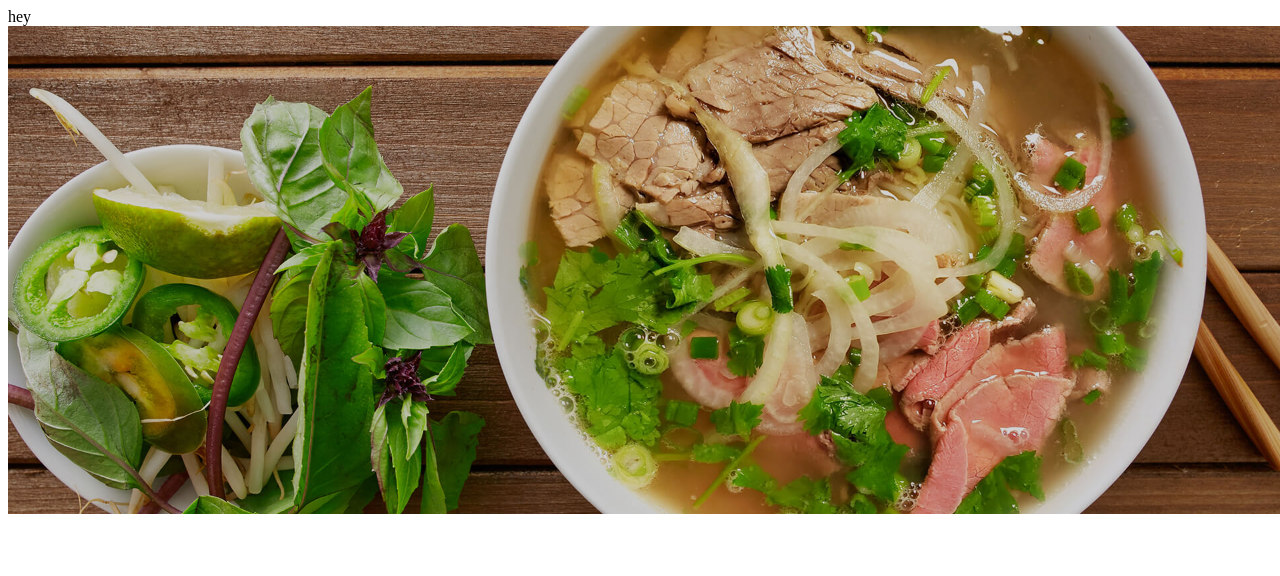
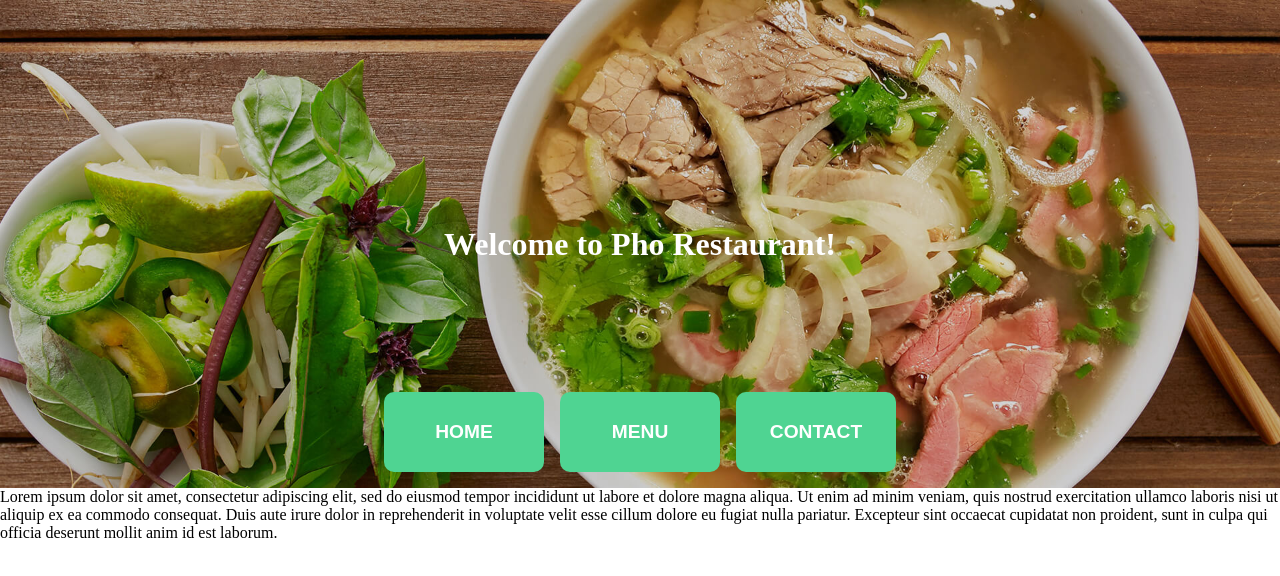
Before and after one commit to bphannavong/odin-restaurant, a website built with webpack: page src/template.html in a window 1280 px wide. Built offline with nearby package versions, Linux system fonts and the light colour scheme.

Commit message:
Add initial rendering and navbar

```diff
--- a/src/init.js
+++ b/src/init.js
@@ -1,20 +1,52 @@
-import banner from './assets/pho-banner.jpg';
+import phoBanner from './assets/pho-banner.jpg';
 
-const components = [];
-const div = document.createElement('div');
-const restaurantImg = document.createElement('img');
+const headComponents = [];
+const components = []; //components to add to page
 
-div.innerHTML = 'hey';
+const welcome = document.createElement('h1');
+const nav = document.createElement('div');
+const banner = document.createElement('img');
+const hero = document.createElement('div');
 
-restaurantImg.src = banner;
-restaurantImg.classList.add('banner');
 
-components.push(div);
-components.push(restaurantImg);
+welcome.innerHTML = 'Welcome to Pho Restaurant!'
+
+banner.src = phoBanner;
+banner.classList.add('banner');
+
+//nav-bar elements
+nav.classList.add('nav-bar');
+const home = document.createElement('button');
+const menu = document.createElement('button');
+const contact = document.createElement('button');
+
+home.innerHTML = 'HOME';
+menu.innerHTML = 'MENU';
+contact.innerHTML = 'CONTACT';
+
+nav.appendChild(home);
+nav.appendChild(menu);
+nav.appendChild(contact);
+
+hero.innerHTML = "Lorem ipsum dolor sit amet, consectetur adipiscing elit, sed do eiusmod tempor incididunt ut labore et dolore magna aliqua. Ut enim ad minim veniam, quis nostrud exercitation ullamco laboris nisi ut aliquip ex ea commodo consequat. Duis aute irure dolor in reprehenderit in voluptate velit esse cillum dolore eu fugiat nulla pariatur. Excepteur sint occaecat cupidatat non proident, sunt in culpa qui officia deserunt mollit anim id est laborum.";
+
+headComponents.push(banner);
+headComponents.push(welcome);
+headComponents.push(nav);
+components.push(hero);
 
 export default function renderPage() {
+    const main = document.querySelector('main')
     const content = document.getElementById('content');
+    const header = document.createElement('div');
+    header.setAttribute('id', 'header');
+
+    for (const element of headComponents) {
+        header.appendChild(element);
+    }
     for (const element of components) {
         content.appendChild(element);
     }
+
+    main.appendChild(header);
 }
--- a/src/styles.css
+++ b/src/styles.css
@@ -1,4 +1,58 @@
+* {
+    margin: 0;
+    padding: 0;
+    box-sizing: border-box;
+}
+
+main {
+    display: grid;
+}
+
+#content {
+    display: grid;
+    place-items: center;
+    order: 2;
+}
+
 .banner {
     width: 100vw;
     height: auto;
 }
+
+h1 {
+    position: fixed;
+    place-self: center;
+    color: white;
+}
+
+#header {
+    display: grid;
+    position: relative;
+    order: 1;
+
+}
+
+.nav-bar {
+    display: grid;
+    grid-template-columns: 1fr 1fr 1fr;
+    place-items: center;
+    color: white;
+    gap: 1rem;
+
+    position: absolute;
+    bottom: 1rem;
+    right: 50%;
+    transform: translate(50%);
+}
+
+#header button {
+    border: none;
+    border-radius: 10px;
+    color: white;
+    background-color: rgb(79, 212, 146);
+    font-weight: bold;
+    font-size: 1.2rem;
+
+    width: 10rem;
+    height: 5rem;
+}
--- a/src/template.html
+++ b/src/template.html
@@ -7,6 +7,8 @@
     <title><%= htmlWebpackPlugin.options.title %></title>
 </head>
 <body>
-    <div id="content"></div>
+    <main>
+        <div id="content"></div>
+    </main>
 </body>
 </html>
```
Also changed, not shown: dist/bundle74aa0259f35f246d5dac.js, dist/index.html, 2 other files.
